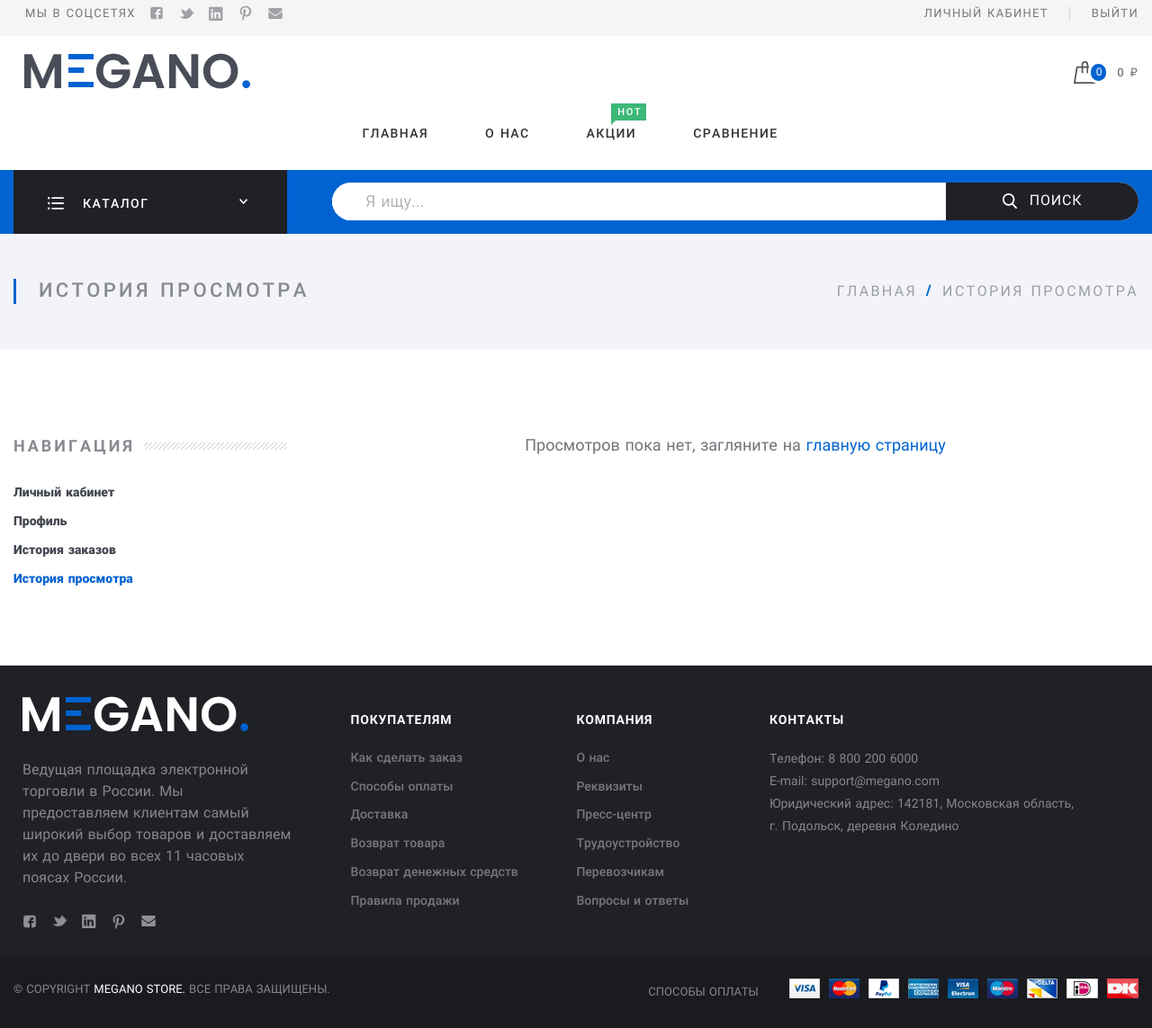
After one commit to valery-an/python_django, a Django app: page /product/history/ in a window 1280 px wide. The commit adds this page. Shown: the whole page at 90% size. Run offline with Django 3.2, Linux system fonts and the light colour scheme; the visitor is signed in with stand-in values (Sample User, id 1); data that the repository does not hold is empty; parts of the project's set-up code (start-up, migrations or seed data) failed here and were passed over.

Commit message:
integrated service of viewed products

```diff
--- a/marketplace/app_shop/urls.py
+++ b/marketplace/app_shop/urls.py
@@ -5,4 +5,5 @@ urlpatterns = [
     path('', MainView.as_view(), name='main'),
     path('catalog/<category>/', ProductListView.as_view(), name='catalog'),
     path('product/<int:pk>/', ProductDetailView.as_view(), name='product'),
+    path('product/history/', ProductHistoryListView.as_view(), name='product_history'),
 ]
--- a/marketplace/app_shop/views.py
+++ b/marketplace/app_shop/views.py
@@ -3,7 +3,7 @@ from django.db.models import Min, Max, Q, Count
 from django.shortcuts import render, redirect, get_object_or_404
 from django.views.generic import TemplateView, ListView, DetailView
 
-from app_shop.models import Shop, Category, Product
+from app_shop.models import Shop, Category, Product, ProductViewed
 
 from services.review import ProductReview
 from services.viewed_products import History
@@ -91,6 +91,18 @@ class ProductListView(ListView):
         return context
 
 
+class ProductHistoryListView(ListView):
+    """
+    Страница просмотренных пользователем товаров
+    с возможностью добавления товара в корзину
+    """
+    template_name = 'shop/product_history.html'
+    context_object_name = 'products_list'
+
+    def get_queryset(self):
+        return History(self.request.user).get_products(products_number=8)
+
+
 class ProductDetailView(DetailView):
     """
     Страница детальной информации о товаре с возможностью
@@ -101,7 +113,9 @@ class ProductDetailView(DetailView):
     reviews_template = 'shop/reviews.html'
 
     def get(self, request, *args, **kwargs):
-        History(request.user).add_product(self.get_object())
+        history = History(request.user)
+        history.add_product(self.get_object())
+        history.delete_products()
         if request.is_ajax():
             self.template_name = self.reviews_template
         return super().get(request, *args, **kwargs)
--- a/marketplace/services/viewed_products.py
+++ b/marketplace/services/viewed_products.py
@@ -0,0 +1,34 @@
+from django.db.models import QuerySet
+from django.utils import timezone
+from app_users.models import CustomUser
+from app_shop.models import Product, ProductViewed
+
+
+class History:
+    """ Просмотренные товары пользователя """
+
+    def __init__(self, user: CustomUser):
+        self.user = user
+
+    def __len__(self) -> int:
+        """ Количество просмотренных товаров пользователя """
+        return ProductViewed.objects.filter(user=self.user).count()
+
+    def add_product(self, product: Product):
+        """ Добавляет товар в список просмотренных или обновляет дату просмотра, если он там уже есть """
+        if self.user.is_authenticated:
+            ProductViewed.objects.update_or_create(
+                user=self.user,
+                product=product,
+                defaults={'viewed_at': timezone.now}
+            )
+
+    def delete_products(self):
+        """ Удаляет товары из истории просмотров """
+        while len(self) > 8:
+            ProductViewed.objects.filter(user=self.user).last().delete()
+
+    def get_products(self, products_number=8) -> QuerySet:
+        """ Возвращает последние просмотренные товары """
+        products = ProductViewed.objects.filter(user=self.user).select_related('product').filter(product__amount__gte=1)
+        return products[:products_number]
--- a/marketplace/templates/orders/order_history.html
+++ b/marketplace/templates/orders/order_history.html
@@ -26,17 +26,17 @@
             <div class="Section-columnContent">
               <div class="NavigateProfile">
                 <ul class="menu menu_vt">
-                  <li class="menu-item_ACTIVE menu-item">
+                  <li class="menu-item">
                     <a class="menu-link" href="{% url 'account' %}">Личный кабинет</a>
                   </li>
                   <li class="menu-item">
                     <a class="menu-link" href="{% url 'profile' %}">Профиль</a>
                   </li>
-                  <li class="menu-item">
+                  <li class="menu-item_ACTIVE menu-item">
                     <a class="menu-link" href="{% url 'order_history' %}">История заказов</a>
                   </li>
                   <li class="menu-item">
-                    <a class="menu-link" href="#">История просмотра</a>
+                    <a class="menu-link" href="{% url 'product_history' %}">История просмотра</a>
                   </li>
                 </ul>
               </div>
--- /dev/null
+++ b/marketplace/templates/shop/product_history.html
@@ -0,0 +1,76 @@
+{% extends 'base.html' %}
+{% load static %}
+
+{% block title %}История просмотра Megano{% endblock %}
+
+{% block main %}
+  <div class="Middle Middle_top">
+    <div class="Middle-top">
+      <div class="wrap">
+        <div class="Middle-header">
+          <h1 class="Middle-title">История просмотра</h1>
+          <ul class="breadcrumbs Middle-breadcrumbs">
+            <li class="breadcrumbs-item"><a href="{% url 'main' %}">Главная</a></li>
+            <li class="breadcrumbs-item breadcrumbs-item_current"><span>История просмотра</span></li>
+          </ul>
+        </div>
+      </div>
+    </div>
+    <div class="Section Section_column Section_columnLeft">
+      <div class="wrap">
+        <div class="Section-column">
+          <div class="Section-columnSection">
+            <header class="Section-header">
+              <strong class="Section-title">Навигация</strong>
+            </header>
+            <div class="Section-columnContent">
+              <div class="NavigateProfile">
+                <ul class="menu menu_vt">
+                  <li class="menu-item">
+                    <a class="menu-link" href="{% url 'account' %}">Личный кабинет</a>
+                  </li>
+                  <li class="menu-item">
+                    <a class="menu-link" href="{% url 'profile' %}">Профиль</a>
+                  </li>
+                  <li class="menu-item">
+                    <a class="menu-link" href="{% url 'order_history' %}">История заказов</a>
+                  </li>
+                  <li class="menu-item_ACTIVE menu-item">
+                    <a class="menu-link" href="{% url 'product_history' %}">История просмотра</a>
+                  </li>
+                </ul>
+              </div>
+            </div>
+          </div>
+        </div>
+        <div class="Section-content">
+          <div class="Cards">
+            {% for item in products_list %}
+            {% with product=item.product %}
+            <div class="Card">
+              <a class="Card-picture" href="{{ product.get_absolute_url }}" style="background-image: url('{{ product.images.first.image.url }}')"></a>
+              <div class="Card-content">
+                <strong class="Card-title">
+                  <a href="{{ product.get_absolute_url }}">{{ product.name }}</a>
+                </strong>
+                <div class="Card-description">
+                  <div class="Card-cost"><span class="Card-price">{{ product.price }}&nbsp;₽</span></div>
+                  <div class="Card-category">{{ product.category }}</div>
+                  <div class="Card-hover">
+                    <a class="Card-btn" href="{% url 'add_product' product.id %}">
+                      <img src="{% static 'assets/img/icons/card/cart.svg' %}" alt="cart.svg"/>
+                    </a>
+                  </div>
+                </div>
+              </div>
+            </div>
+            {% endwith %}
+            {% empty %}
+            <p>Просмотров пока нет, загляните на <a href="{% url 'main' %}">главную страницу</a></p>
+            {% endfor %}
+          </div>
+        </div>
+      </div>
+    </div>
+  </div>
+{% endblock %}
--- a/marketplace/templates/users/account.html
+++ b/marketplace/templates/users/account.html
@@ -36,7 +36,7 @@
                     <a class="menu-link" href="{% url 'order_history' %}">История заказов</a>
                   </li>
                   <li class="menu-item">
-                    <a class="menu-link" href="#">История просмотра</a>
+                    <a class="menu-link" href="{% url 'product_history' %}">История просмотра</a>
                   </li>
                 </ul>
               </div>
--- a/marketplace/templates/users/profile.html
+++ b/marketplace/templates/users/profile.html
@@ -36,7 +36,7 @@
                     <a class="menu-link" href="{% url 'order_history' %}">История заказов</a>
                   </li>
                   <li class="menu-item">
-                    <a class="menu-link" href="#">История просмотра</a>
+                    <a class="menu-link" href="{% url 'product_history' %}">История просмотра</a>
                   </li>
                 </ul>
               </div>
```
Also changed, not shown: 1 other file.
